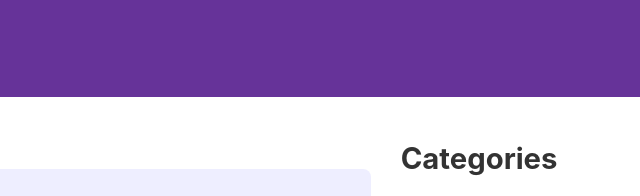
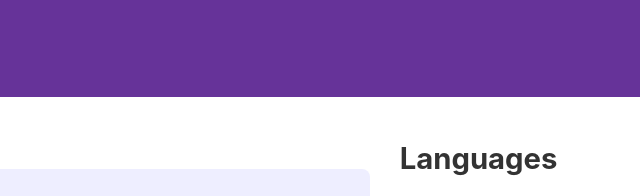
Before and after one commit to sanggonlee/sanggon-blog, a Gatsby site: page / in a window 1280 px wide. Shown: the top 196 px of the page, 533-1173 px from the left. Built offline with nearby package versions, Linux system fonts and the light colour scheme; Gatsby itself is replaced by a stand-in of ours; some packages are replaced by stand-ins of ours.

Commit message:
relabel categories to languages

```diff
--- a/src/components/filters.js
+++ b/src/components/filters.js
@@ -23,7 +23,7 @@ const Filters = ({ children, toggleFilter }) => {
           `}
           render={({ allMarkdownRemark: { group } }) => (
             <div className="filters-container">
-              <h2>Categories</h2>
+              <h2>Languages</h2>
               <div>
                 {group.map(({ fieldValue }, index) => (
                   <div key={index}>
```
